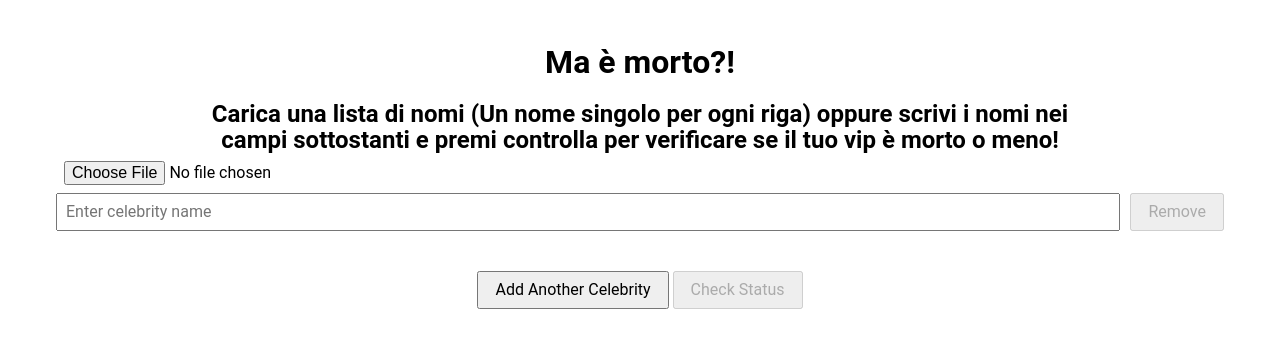
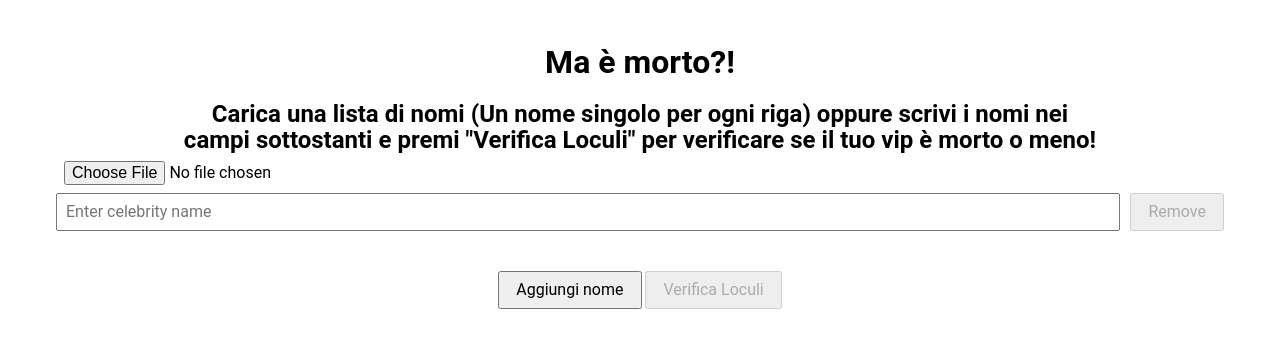
Before and after one commit to DefJunx/fantamorto-revamp, a SvelteKit app: page / in a window 1280 px wide. Shown: the top 348 px of the page. Built offline with nearby package versions, Linux system fonts and the light colour scheme.

Commit message:
Translate and add some flair in UI

```diff
--- a/src/routes/+page.svelte
+++ b/src/routes/+page.svelte
@@ -105,7 +105,7 @@
 	<h1>Ma è morto?!</h1>
 	<h2>
 		Carica una lista di nomi (Un nome singolo per ogni riga) oppure scrivi i nomi nei campi
-		sottostanti e premi controlla per verificare se il tuo vip è morto o meno!
+		sottostanti e premi "Verifica Loculi" per verificare se il tuo vip è morto o meno!
 	</h2>
 
 	<input type="file" name="" id="" accept=".txt" onchange={handleFileLoading} />
@@ -139,17 +139,17 @@
 	{/each}
 
 	<div class="actions">
-		<button disabled={isLoading} onclick={addInput}>Add Another Celebrity</button>
+		<button disabled={isLoading} onclick={addInput}>Aggiungi nome</button>
 		<button disabled={isLoading || celebrityNames.join().trim() === ''} onclick={checkCelebrities}
-			>Check Status</button
+			>Verifica Loculi</button
 		>
 	</div>
 
 	{#if Object.keys(disambiguationChoices).length > 0}
-		<h2>Disambiguation Choices</h2>
+		<h2>Risultati ambigui</h2>
 		{#each Object.entries(disambiguationChoices) as [originalName, choices]}
 			<div>
-				<p>Multiple matches found for "{originalName}". Please select the correct one:</p>
+				<p>Ci sono risultati per"{originalName}". seleziona uno:</p>
 				<ul>
 					{#each choices as choice}
 						<li>
@@ -164,11 +164,11 @@
 	{/if}
 
 	{#if results.length > 0}
-		<h2>Results</h2>
+		<h2>Cimitero:</h2>
 		<ul role="list">
 			{#each results as result}
 				<li>
-					{result.name}: {result.error ? result.error : result.deceased ? 'Deceased' : 'Alive'}
+					{result.name}: {result.error ? result.error : result.deceased ? '🪦' : '😊'}
 				</li>
 			{/each}
 		</ul>
```
